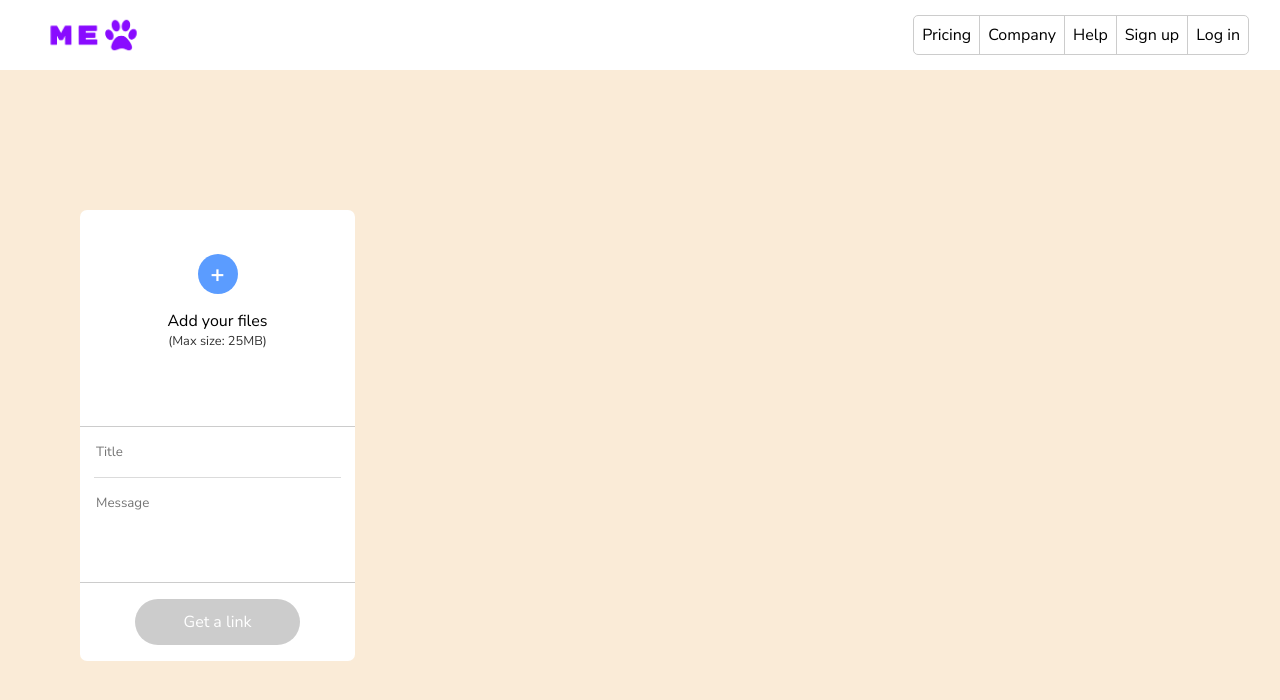
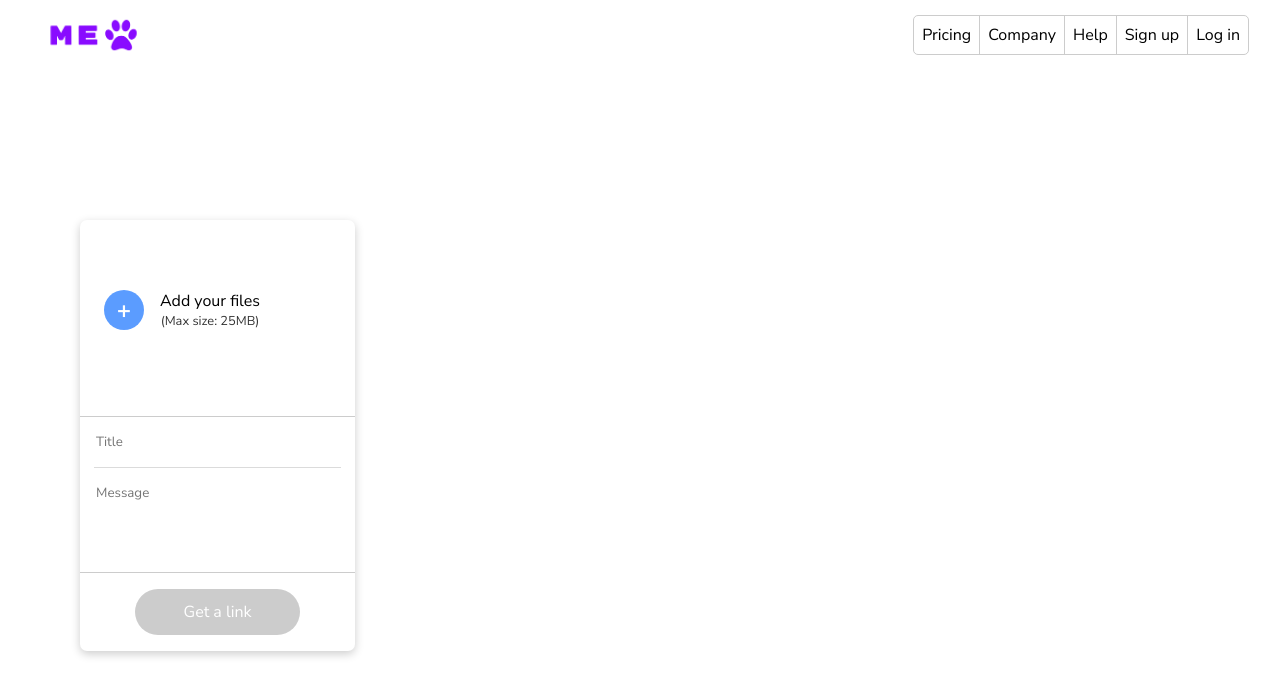
Before and after one commit to faridasad/mew-transfer, a React (Vite) app in the folder client/: page / in a window 1280 px wide. Shown: the top 700 px of the page. Built offline with nearby package versions, Linux system fonts and the light colour scheme.

Commit message:
Improve styling

```diff
--- a/client/src/app.scss
+++ b/client/src/app.scss
@@ -52,7 +52,6 @@ header {
 }
 
 main {
-  background-color: antiquewhite;
   height: calc(100vh - 4.375rem);
   display: flex;
   align-items: center;
@@ -66,6 +65,7 @@ main {
     display: flex;
     flex-direction: column;
     gap: 1rem;
+    box-shadow: 0 3px 10px rgb(0 0 0 / 0.2);
 
     .divider {
       width: 90%;
@@ -79,7 +79,7 @@ main {
       flex-direction: column;
       justify-content: space-between;
       align-items: flex-start;
-      margin-top: 1rem;
+      margin-top: .5rem;
 
       .files-con {
         height: 150px;
@@ -126,14 +126,13 @@ main {
 
       .wrapper {
         justify-content: flex-start;
-
-        flex-direction: row;
         padding: 0 1.5rem;
+        padding-top: .5rem;
       }
     }
 
     .add-files {
-      height: 200px;
+      height: 180px;
       display: flex;
       align-items: center;
       justify-content: center;
@@ -144,9 +143,8 @@ main {
         gap: 1rem;
         position: relative;
         display: flex;
-        flex-direction: column;
         align-items: center;
-        justify-content: center;
+
 
         input[type="file"] {
           position: absolute;
```
